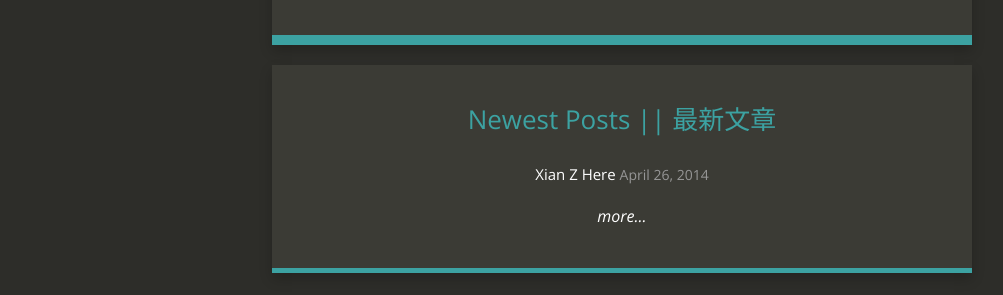
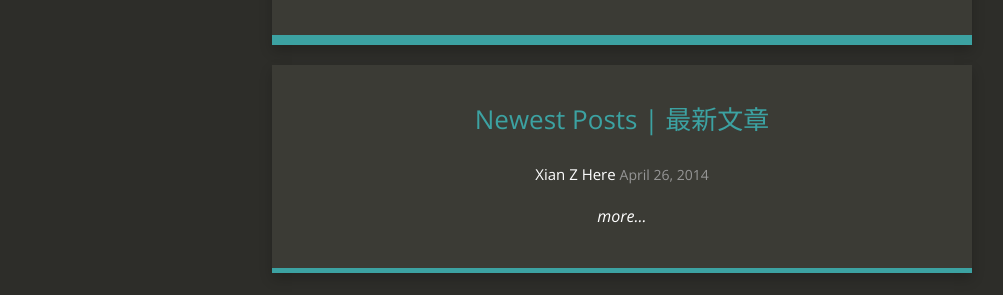
Before and after one commit to vanryan/vanryan.github.io, a Jekyll site: the page built from index.html, in a window 1280 px wide. Shown: the part 366-661 px from the top of the page, without its empty margins (18-1021 px from the left). Built offline with Jekyll 4.4.1, drawn with Linux system fonts in a browser that asks for light colours; nearby versions of some CDN libraries; Markdown is read by kramdown in place of the engine named in the settings.

```diff
--- a/15418-proposal.html
+++ b/15418-proposal.html
@@ -14,7 +14,8 @@ encoding: "utf-8"
               <h2>15-418 Final Project Proposal</h2>
 
               <h3>Bromide</h3>
-
+              <br/>
+              <br/>
 
 
 <h4>Summary</h4>
--- a/index.html
+++ b/index.html
@@ -25,7 +25,7 @@ encoding: "utf-8"
 
             <div class="articles">
 
-              <h2>Newest Posts || 最新文章</h2>
+              <h2>Newest Posts | 最新文章</h2>
 
               <ul>
                   {% for post in site.posts | limit: site.post_limit %}
```
